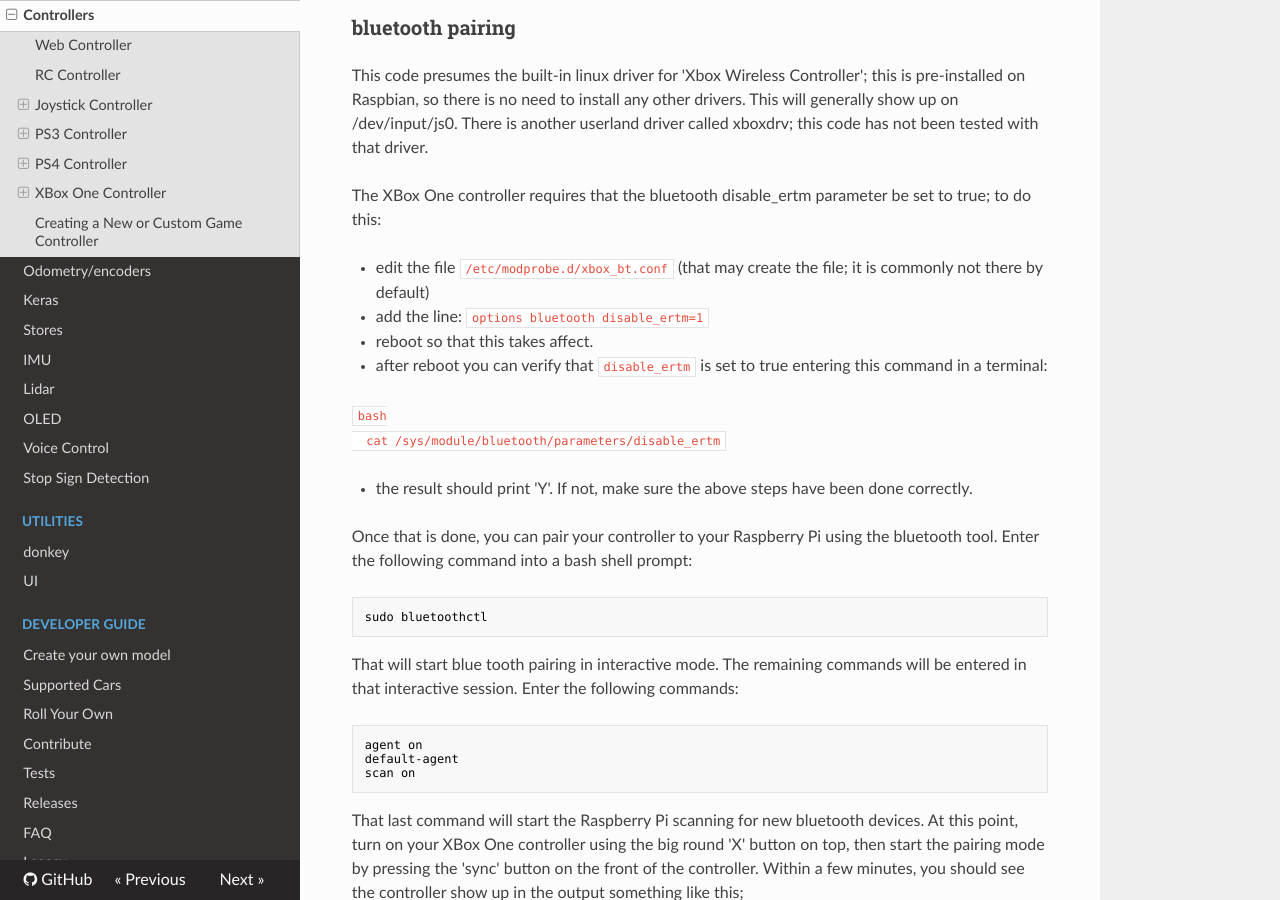
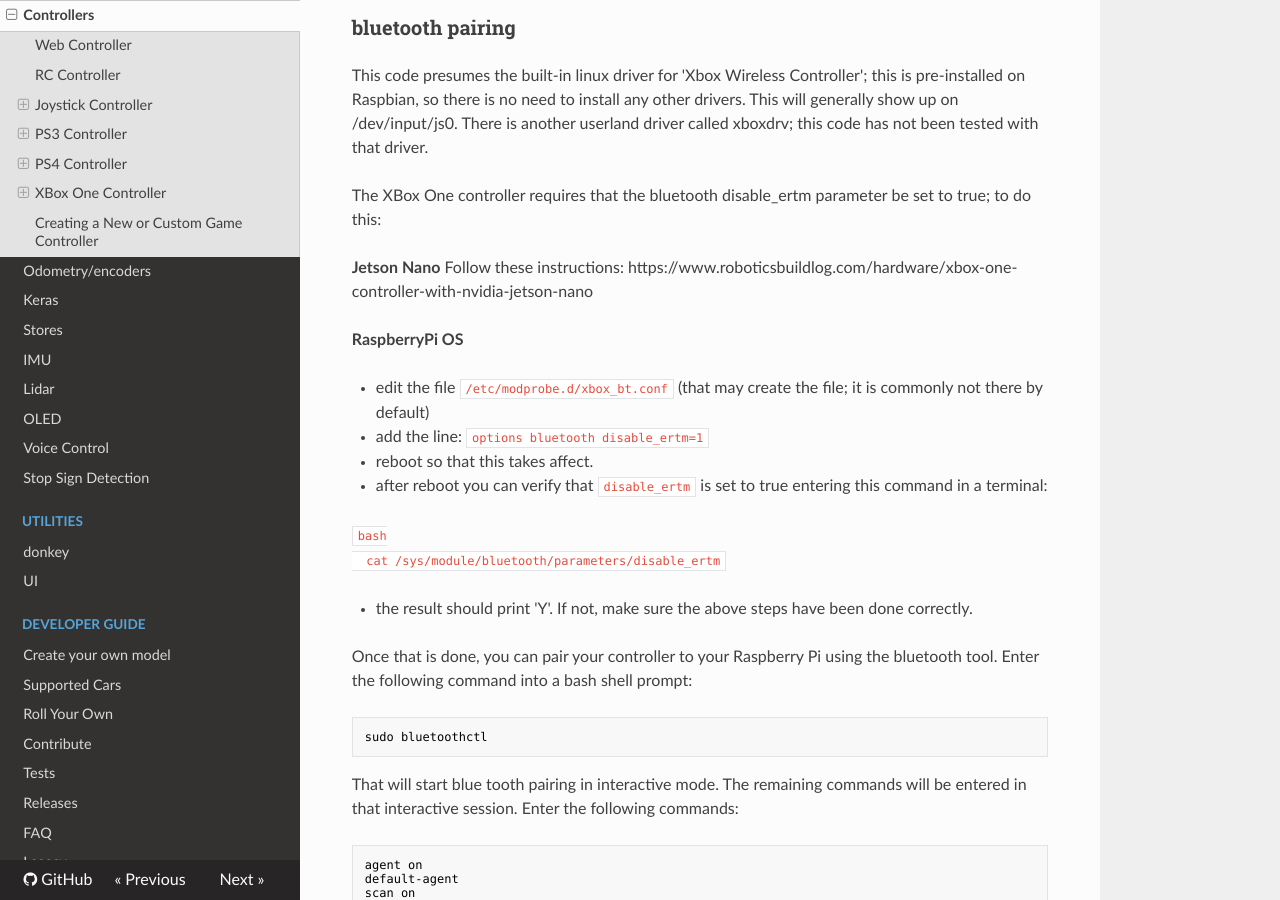
Before and after one commit to autorope/donkeydocs, an MkDocs documentation site: the page built from docs/parts/controllers.md, in a window 1280 px wide and 900 px high, scrolled down 5348 px. Built offline with MkDocs 1.6.1, drawn with Linux system fonts in a browser that asks for light colours; nearby versions of some CDN libraries; old or Windows-style settings are respelled for this version of MkDocs.

Commit message:
Add instructions for connecting xbox controller to jetson nano

```diff
--- a/docs/parts/controllers.md
+++ b/docs/parts/controllers.md
@@ -196,6 +196,11 @@ This code presumes the built-in linux driver for 'Xbox Wireless Controller'; thi
 
 The XBox One controller requires that the bluetooth disable_ertm parameter be set to true; to do this:
 
+**Jetson Nano**
+Follow these instructions: https://www.roboticsbuildlog.com/hardware/xbox-one-controller-with-nvidia-jetson-nano
+
+**RaspberryPi OS**
+
 * edit the file `/etc/modprobe.d/xbox_bt.conf`  (that may create the file; it is commonly not there by default)
 * add the line: `options bluetooth disable_ertm=1`
 * reboot so that this takes affect.
```
